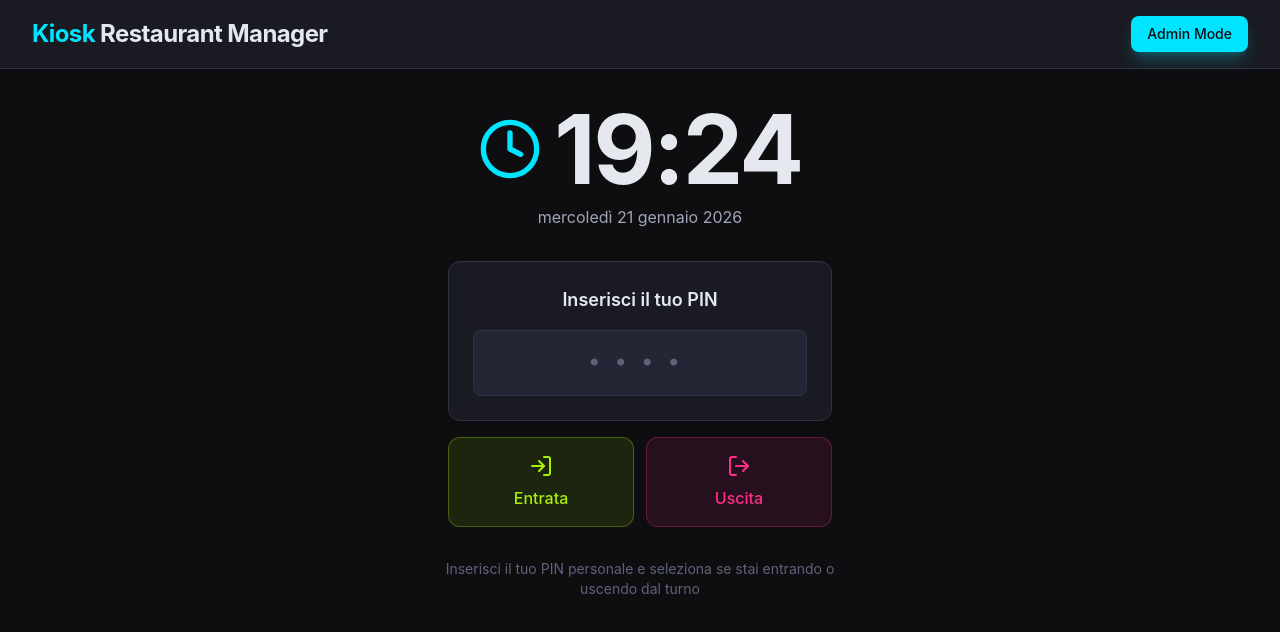
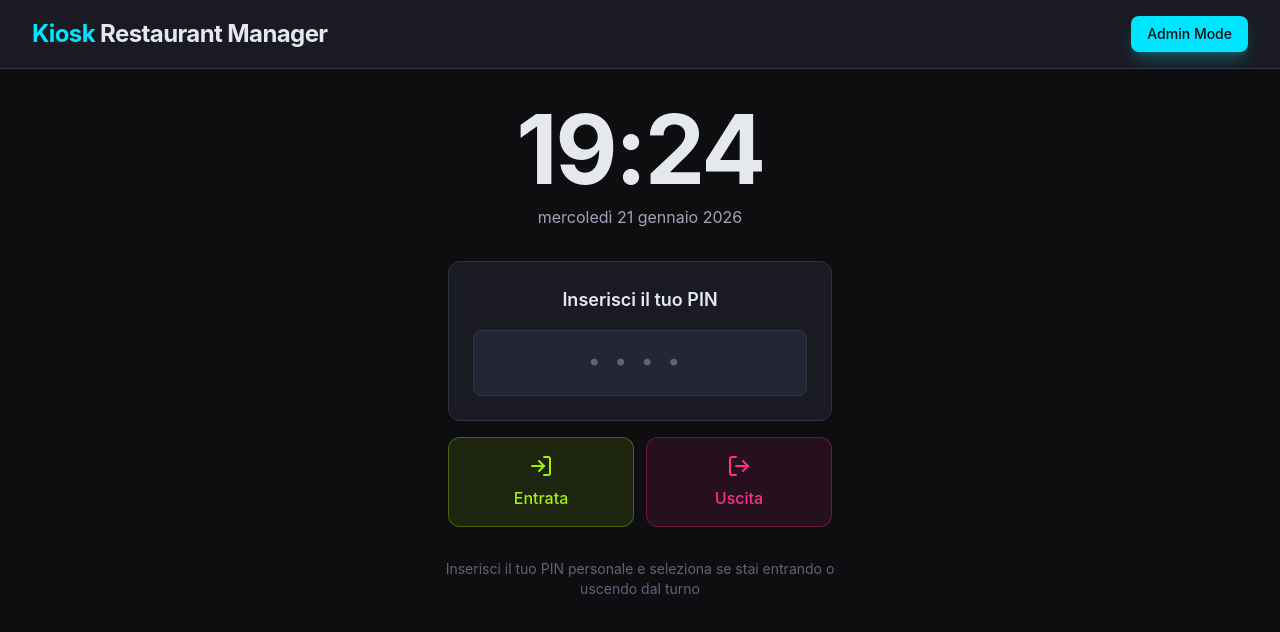
Before and after one commit to FrancescoPalazzo97/kiosk-restaurant-manager, a React (Vite) app: page /kiosk in a window 1280 px wide. Shown: the top 632 px of the page. Built offline with nearby package versions, Linux system fonts and the light colour scheme.

Commit message:
feat: add ClockDisplay component and integrate it into HomePage

```diff
--- /dev/null
+++ b/src/components/ClockDispaly.tsx
@@ -0,0 +1,36 @@
+import { useEffect, useState } from "react";
+
+export function ClockDisplay() {
+    const getTime = () => new Date().toLocaleTimeString('it-IT', {
+        hour: '2-digit',
+        minute: '2-digit'
+    });
+
+    const getDate = () => new Date().toLocaleDateString('it-IT', {
+        weekday: 'long',
+        day: 'numeric',
+        month: 'long',
+        year: 'numeric'
+    })
+
+    const [currentTime, setCurrentTime] = useState(getTime());
+
+    useEffect(() => {
+        const interval = setInterval(() => {
+            setCurrentTime(getTime());
+        }, 1000)
+
+        return () => clearInterval(interval);
+    }, []);
+
+    return (
+        <div className="text-center">
+            <div className="text-6xl sm:text-8xl font-bold text-text-primary tracking-tight">
+                {currentTime}
+            </div>
+            <p className="text-text-secondary mt-2">
+                {getDate()}
+            </p>
+        </div>
+    )
+}
--- a/src/main.tsx
+++ b/src/main.tsx
@@ -1,13 +1,13 @@
-//import { StrictMode } from 'react';
+import { StrictMode } from 'react';
 import { createRoot } from 'react-dom/client';
 import './index.css';
 import { App } from './App.tsx';
 import { BrowserRouter } from 'react-router-dom';
 
 createRoot(document.getElementById('root')!).render(
-  //<StrictMode>
-  <BrowserRouter>
-    <App />
-  </BrowserRouter>
-  //</StrictMode>,
+  <StrictMode>
+    <BrowserRouter>
+      <App />
+    </BrowserRouter>
+  </StrictMode>,
 )
--- a/src/pages/HomePage.tsx
+++ b/src/pages/HomePage.tsx
@@ -1,28 +1,12 @@
-import { Clock, LogIn, LogOut } from "lucide-react";
+import { LogIn, LogOut } from "lucide-react";
+import { ClockDisplay } from "../components/ClockDispaly";
 
 export function HomePage() {
-    const currentTime = new Date().toLocaleTimeString('it-IT', {
-        hour: '2-digit',
-        minute: '2-digit'
-    });
 
     return (
         <div className="flex flex-col items-center justify-center min-h-[60vh] space-y-8">
             {/* Clock display */}
-            <div className="text-center">
-                <div className="inline-flex items-center gap-3 text-6xl sm:text-8xl font-bold text-text-primary tracking-tight">
-                    <Clock className="size-12 sm:size-16 text-accent-primary" />
-                    {currentTime}
-                </div>
-                <p className="text-text-secondary mt-2">
-                    {new Date().toLocaleDateString('it-IT', {
-                        weekday: 'long',
-                        day: 'numeric',
-                        month: 'long',
-                        year: 'numeric'
-                    })}
-                </p>
-            </div>
+            <ClockDisplay />
 
             {/* PIN input placeholder */}
             <div className="w-full max-w-sm space-y-4">
```
